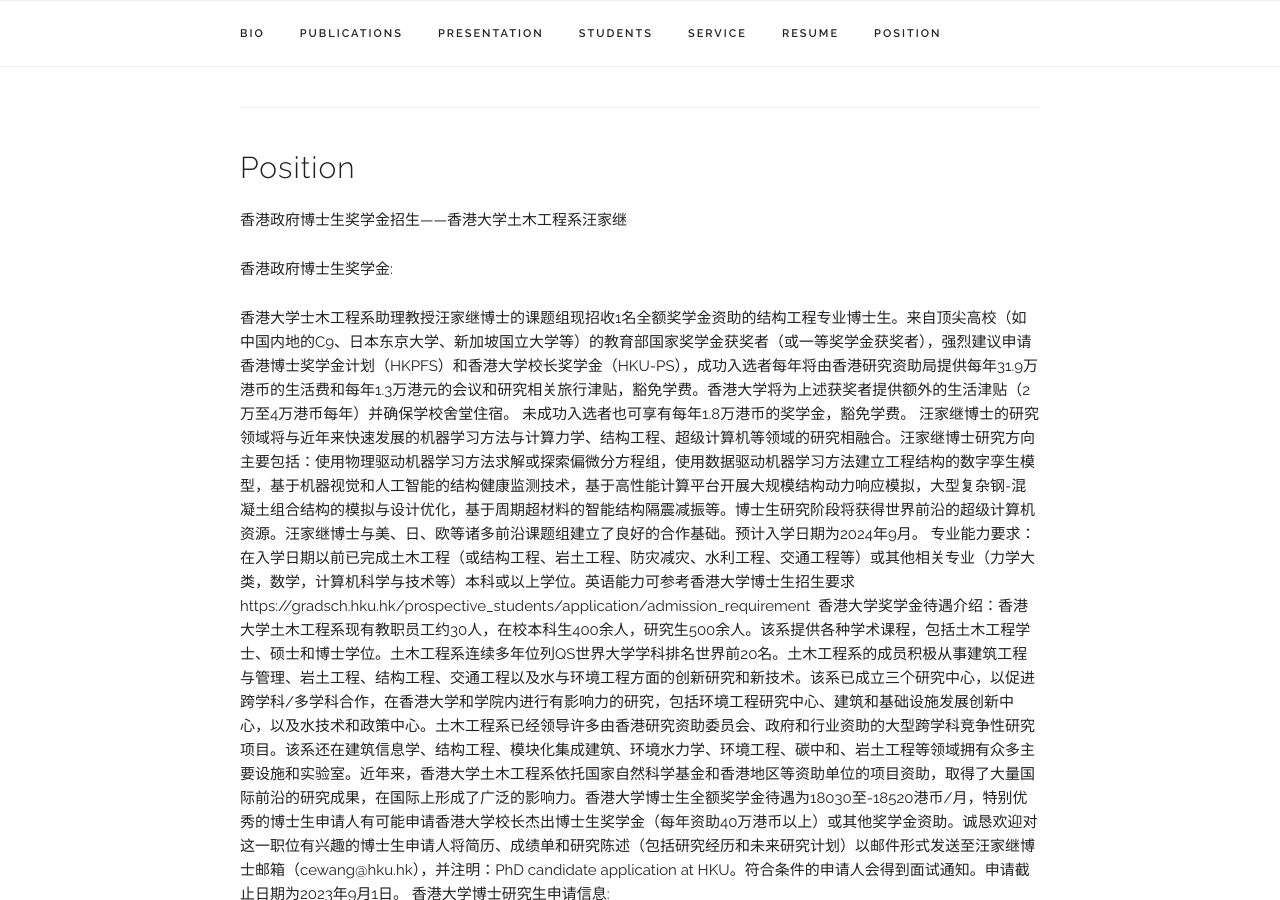
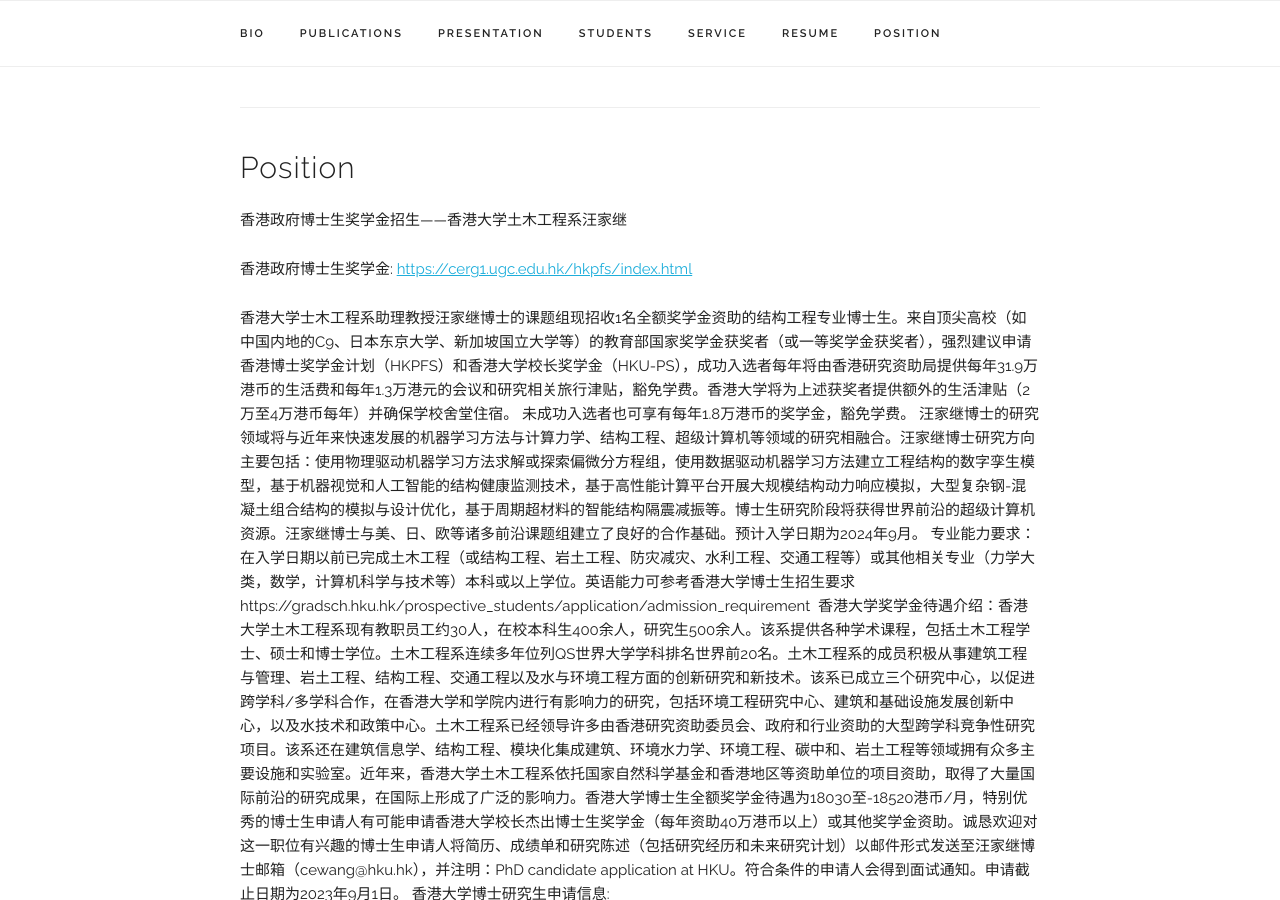
Before and after one commit to wangjiajiTHU/jiajiwang.github.io, a Jekyll site: the page built from index.html, in a window 1280 px wide and 900 px high, scrolled down 5038 px. Built offline with Jekyll 4.4.1, drawn with Linux system fonts in a browser that asks for light colours; some web fonts are replaced.

Commit message:
Update index.html

```diff
--- a/index.html
+++ b/index.html
@@ -219,7 +219,7 @@
 <div class="docs-section" id="openposition">
   <h4>Position</h4>
   <p> 香港政府博士生奖学金招生——香港大学土木工程系汪家继
-  <p> 香港政府博士生奖学金: <a href={{https://cerg1.ugc.edu.hk/hkpfs/index.html }} target="_blank">{{ https://cerg1.ugc.edu.hk/hkpfs/index.html  }}</a>
+  <p> 香港政府博士生奖学金: <a href={{https://cerg1.ugc.edu.hk/hkpfs/index.html }} target="_blank">https://cerg1.ugc.edu.hk/hkpfs/index.html</a>
   <p> 香港大学士木工程系助理教授汪家继博士的课题组现招收1名全额奖学金资助的结构工程专业博士生。来自顶尖高校（如中国内地的C9、日本东京大学、新加坡国立大学等）的教育部国家奖学金获奖者（或一等奖学金获奖者），强烈建议申请香港博士奖学金计划（HKPFS）和香港大学校长奖学金（HKU-PS），成功入选者每年将由香港研究资助局提供每年31.9万港币的生活费和每年1.3万港元的会议和研究相关旅行津贴，豁免学费。香港大学将为上述获奖者提供额外的生活津贴（2万至4万港币每年）并确保学校舍堂住宿。 未成功入选者也可享有每年1.8万港币的奖学金，豁免学费。
 汪家继博士的研究领域将与近年来快速发展的机器学习方法与计算力学、结构工程、超级计算机等领域的研究相融合。汪家继博士研究方向主要包括：使用物理驱动机器学习方法求解或探索偏微分方程组，使用数据驱动机器学习方法建立工程结构的数字孪生模型，基于机器视觉和人工智能的结构健康监测技术，基于高性能计算平台开展大规模结构动力响应模拟，大型复杂钢-混凝土组合结构的模拟与设计优化，基于周期超材料的智能结构隔震减振等。博士生研究阶段将获得世界前沿的超级计算机资源。汪家继博士与美、日、欧等诸多前沿课题组建立了良好的合作基础。预计入学日期为2024年9月。
 专业能力要求：在入学日期以前已完成土木工程（或结构工程、岩土工程、防灾减灾、水利工程、交通工程等）或其他相关专业（力学大类，数学，计算机科学与技术等）本科或以上学位。英语能力可参考香港大学博士生招生要求https://gradsch.hku.hk/prospective_students/application/admission_requirement
```
